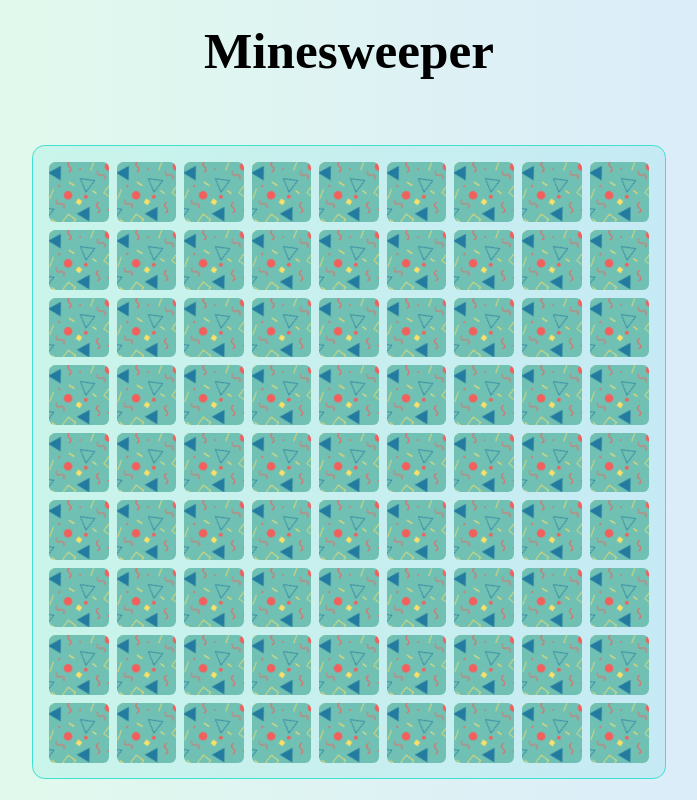
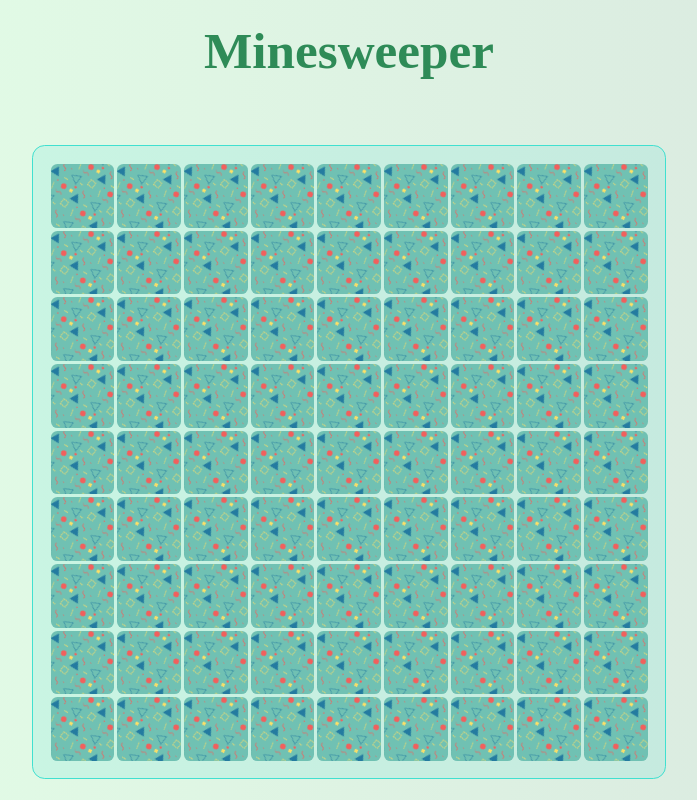
Before and after one commit to DaveyDark/react-minesweeper, a React (Vite) app: page / in a window 1280 px wide. Shown: the whole page, without its empty margins (291-988 px from the left). Built offline with nearby package versions, Linux system fonts and the light colour scheme.

Commit message:
Style updates

```diff
--- a/src/index.css
+++ b/src/index.css
@@ -10,7 +10,8 @@ body {
   width: 100%;
   height: 100vh;
   overflow: hidden;
-  background: linear-gradient(90deg, #e3ffe7 0%, #d9e7ff 100%);
+  background: linear-gradient(90deg, #e3ffe7 0%, #d9e7df 100%);
+  color: seagreen;
 }
 
 h1 {
@@ -21,7 +22,6 @@ h1 {
 .minesweeper-board {
   display: flex;
   flex-direction: column;
-  gap: 0.5em;
   height: 75vh;
   width: 75vh;
   margin: 2em;
@@ -34,7 +34,6 @@ h1 {
 
 .board-row {
   display: flex;
-  gap: 0.5em;
   width: 100%;
   justify-content: space-evenly;
 }
@@ -42,6 +41,7 @@ h1 {
 .board-tile {
   flex: 1;
   perspective: 1000px;
+  margin: 0.25%;
 }
 
 .board-tile::after {
@@ -95,15 +95,13 @@ h1 {
 .tile-back {
   transform: rotateY(180deg);
   background: white;
-  font-size: 24pt;
+  font-size: 200%;
   font-family: fantasy;
   color: white;
-  box-shadow: 0px 3px 3px rgba(0,0,0,0.5);
 }
 
 .tile-safe {
   background: none;
-  box-shadow: none;
 }
 
 .tile-unsafe {
```
